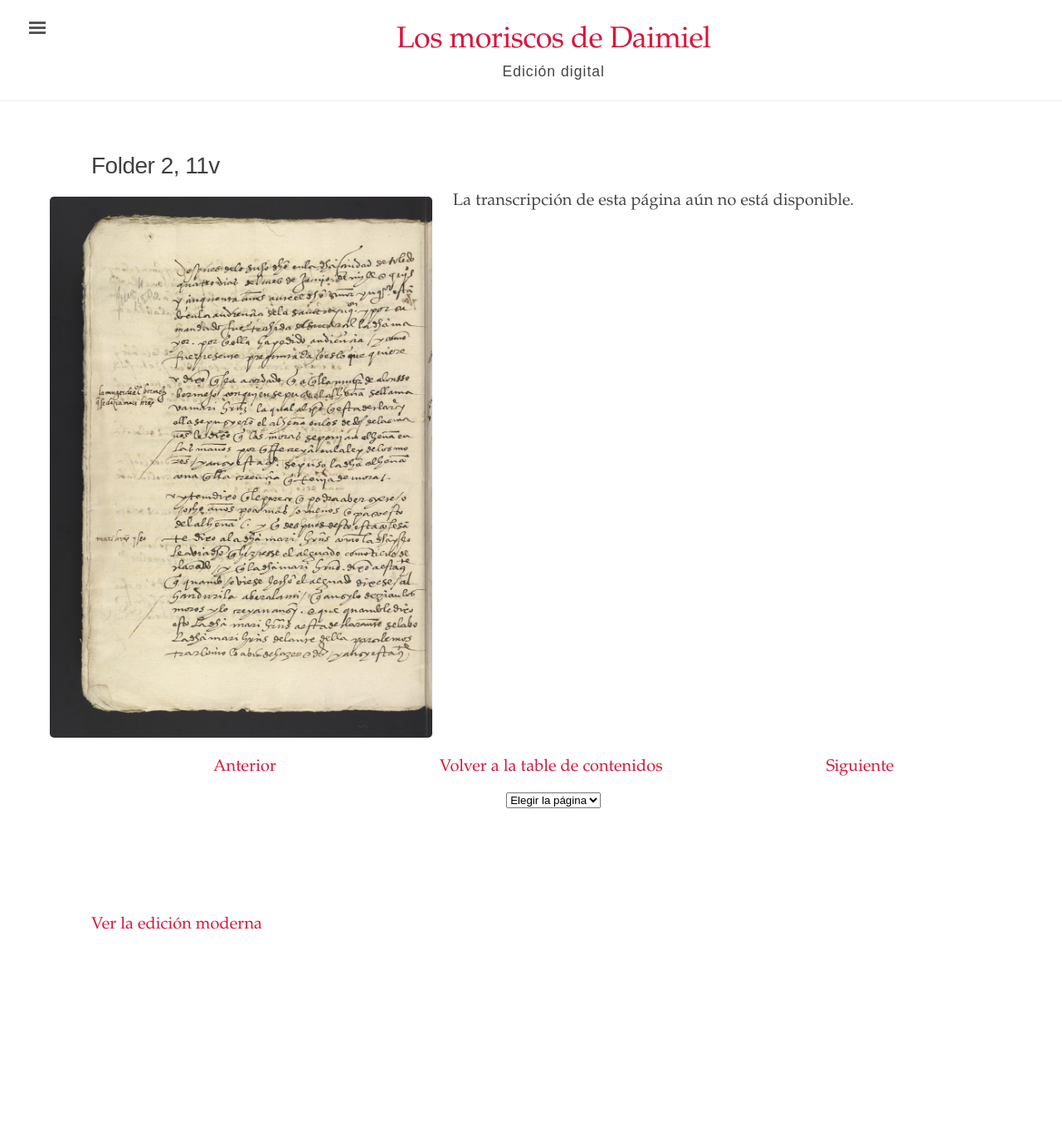
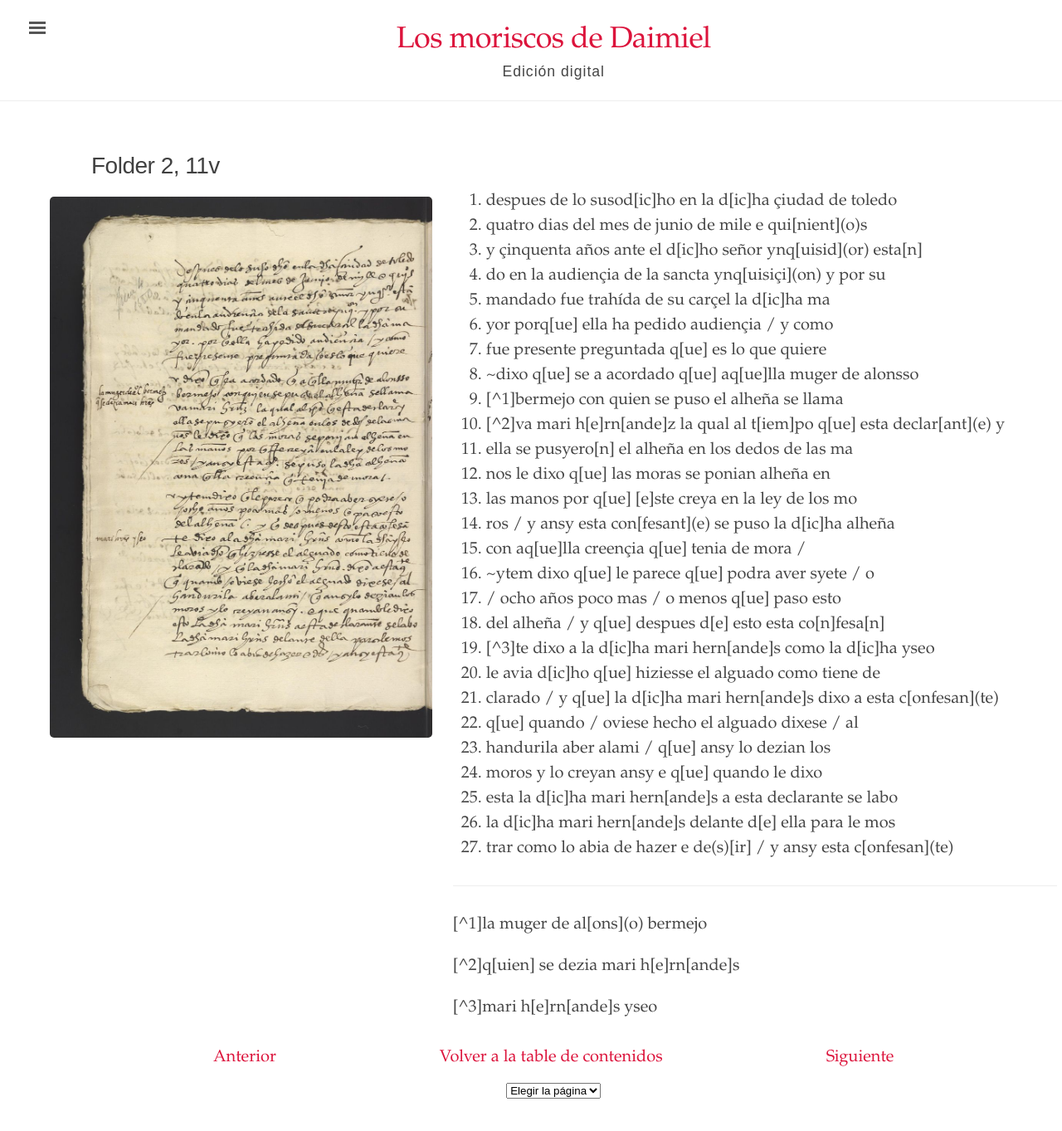
Before and after one commit to digbmc/moriscos-daimel, a Jekyll site: the page built from _texts/folder-2-11v.md, in a window 1280 px wide and 1400 px high. Shown: the top 1363 px of the window at 83% size. Built offline with Jekyll 4.4.1, drawn with Linux system fonts in a browser that asks for light colours.

Commit message:
Update folder-2-11v.md

```diff
--- a/_texts/folder-2-11v.md
+++ b/_texts/folder-2-11v.md
@@ -5,4 +5,38 @@ image: /assets/images/Folder_2_11v.jpg
 body_class: wide-page
 order: 22
 ---
-La transcripción de esta página aún no está disponible.
+1. despues de lo susod\[ic\]ho en la d\[ic\]ha çiudad de toledo
+2. quatro dias del mes de junio de mile e qui\[nient\](o)s
+3. y çinquenta años ante el d\[ic\]ho señor ynq\[uisid\](or) esta\[n\]
+4. do en la audiençia de la sancta ynq\[uisiçi\](on) y por su
+5. mandado fue trahída de su carçel la d\[ic\]ha ma
+6. yor porq\[ue\] ella ha pedido audiençia / y como
+7. fue presente preguntada q\[ue\] es lo que quiere
+8. ~dixo q\[ue\] se a acordado q\[ue\] aq\[ue\]lla muger de alonsso
+9. [^1]bermejo con quien se puso el alheña se llama
+10. [^2]va mari h\[e\]rn\[ande\]z la qual al t\[iem\]po q\[ue\] esta declar\[ant\](e) y
+11. ella se pusyero\[n\] el alheña en los dedos de las ma
+12. nos le dixo q\[ue\] las moras se ponian alheña en
+13. las manos por q\[ue\] \[e\]ste creya en la ley de los mo
+14. ros / y ansy esta con\[fesant\](e) se puso la d\[ic\]ha alheña
+15. con aq\[ue\]lla creençia q\[ue\] tenia de mora /
+16. ~ytem dixo q\[ue\] le parece q\[ue\] podra aver syete / o
+17. / ocho años poco mas / o menos q\[ue\] paso esto
+18. del alheña / y q\[ue\] despues d\[e\] esto esta co\[n\]fesa\[n\]
+19. [^3]te dixo a la d\[ic\]ha mari hern\[ande\]s como la d\[ic\]ha yseo
+20. le avia d\[ic\]ho q\[ue\] hiziesse el alguado como tiene de
+21. clarado / y q\[ue\] la d\[ic\]ha mari hern\[ande\]s dixo a esta c\[onfesan\](te)
+22. q\[ue\] quando / oviese hecho el alguado dixese / al
+23. handurila aber alami / q\[ue\] ansy lo dezian los
+24. moros y lo creyan ansy e q\[ue\] quando le dixo
+25. esta la d\[ic\]ha mari hern\[ande\]s a esta declarante se labo
+26. la d\[ic\]ha mari hern\[ande\]s delante d\[e\] ella para le mos
+27. trar como lo abia de hazer e de(s)\[ir\] / y ansy esta c\[onfesan\](te)
+
+<hr>
+
+[^1]la muger de al\[ons\](o) bermejo
+
+[^2]q\[uien\] se dezia mari h\[e\]rn\[ande\]s
+
+[^3]mari h\[e\]rn\[ande\]s yseo
```
